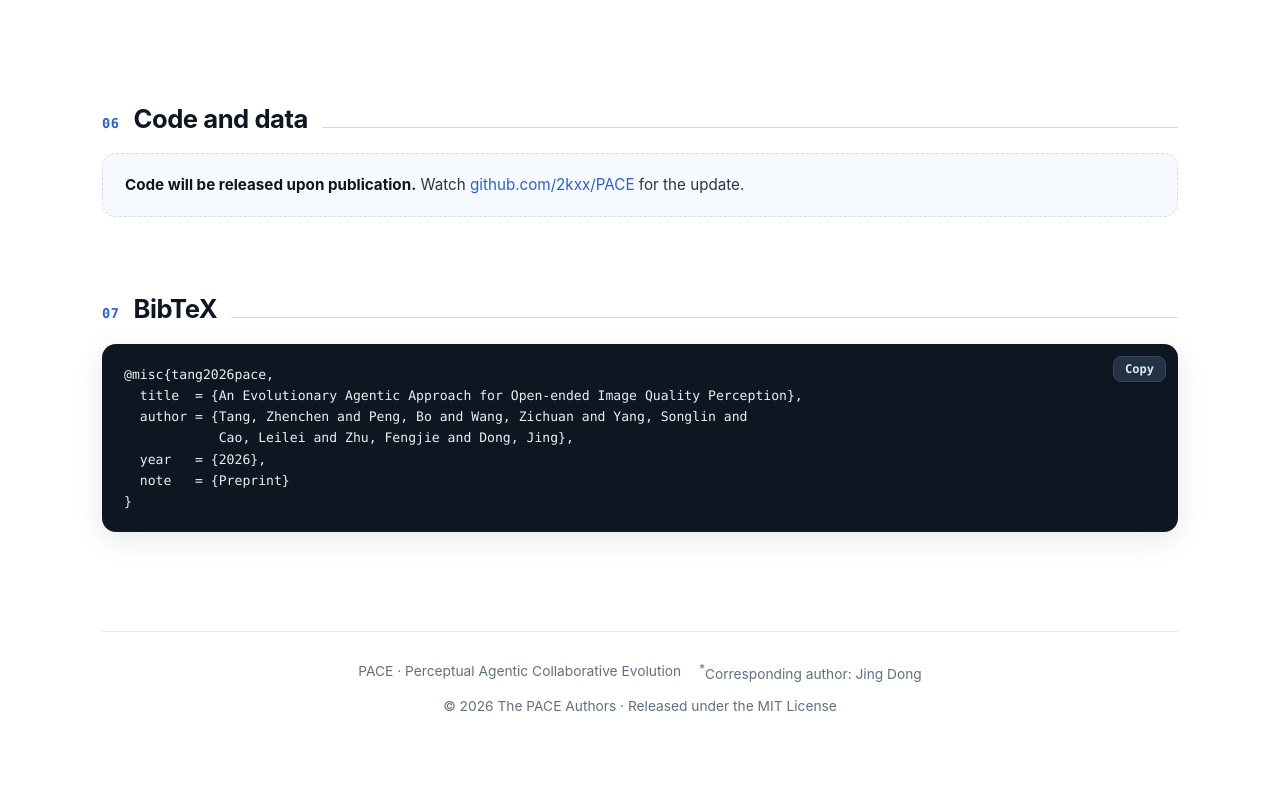
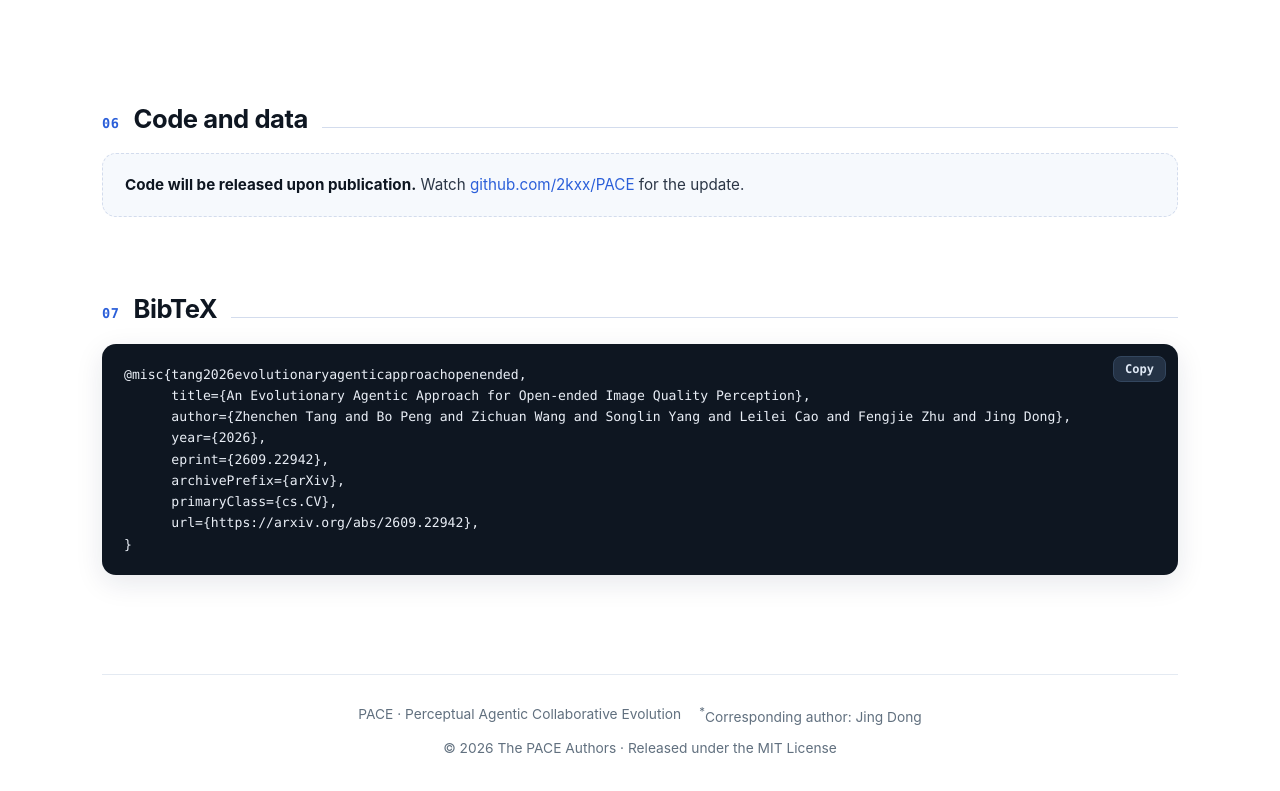
Before and after one commit to 2kxx/PACE, a plain HTML site: page docs/index.html in a window 1280 px wide. Shown: the part 8234-9025 px from the top of the page. Drawn offline with Linux system fonts and the light colour scheme.

Commit message:
Update index.html

```diff
--- a/docs/index.html
+++ b/docs/index.html
@@ -346,7 +346,7 @@
       <div><sup>4</sup>Transsion, Shenzhen, China</div>
     </div>
     <div class="actions">
-      <a class="btn solid" href="assets/pace.pdf">
+      <a class="btn solid" href="https://arxiv.org/abs/2609.22942">
         <svg viewBox="0 0 24 24" aria-hidden="true"><path d="M6 2h8l4 4v16H6z"/><path d="M14 2v4h4"/></svg>
         Paper (PDF)
       </a>
@@ -579,12 +579,14 @@
 
   <section id="bibtex">
     <div class="sec-head"><span class="idx">07</span><h2>BibTeX</h2></div>
-    <pre class="cite" id="bib"><button class="copy" onclick="copyBib(this)">Copy</button>@misc{tang2026pace,
-  title  = {An Evolutionary Agentic Approach for Open-ended Image Quality Perception},
-  author = {Tang, Zhenchen and Peng, Bo and Wang, Zichuan and Yang, Songlin and
-            Cao, Leilei and Zhu, Fengjie and Dong, Jing},
-  year   = {2026},
-  note   = {Preprint}
+    <pre class="cite" id="bib"><button class="copy" onclick="copyBib(this)">Copy</button>@misc{tang2026evolutionaryagenticapproachopenended,
+      title={An Evolutionary Agentic Approach for Open-ended Image Quality Perception},
+      author={Zhenchen Tang and Bo Peng and Zichuan Wang and Songlin Yang and Leilei Cao and Fengjie Zhu and Jing Dong},
+      year={2026},
+      eprint={2609.22942},
+      archivePrefix={arXiv},
+      primaryClass={cs.CV},
+      url={https://arxiv.org/abs/2609.22942},
 }</pre>
   </section>
 
```
